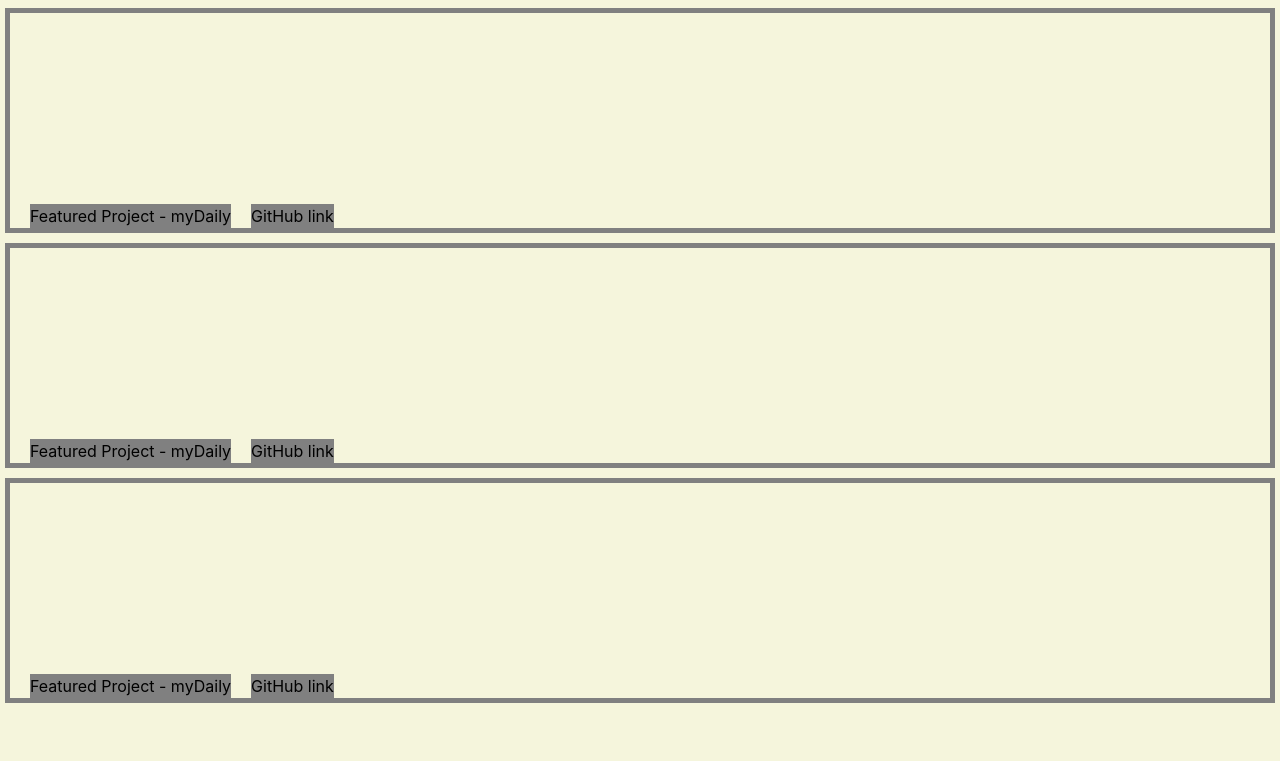
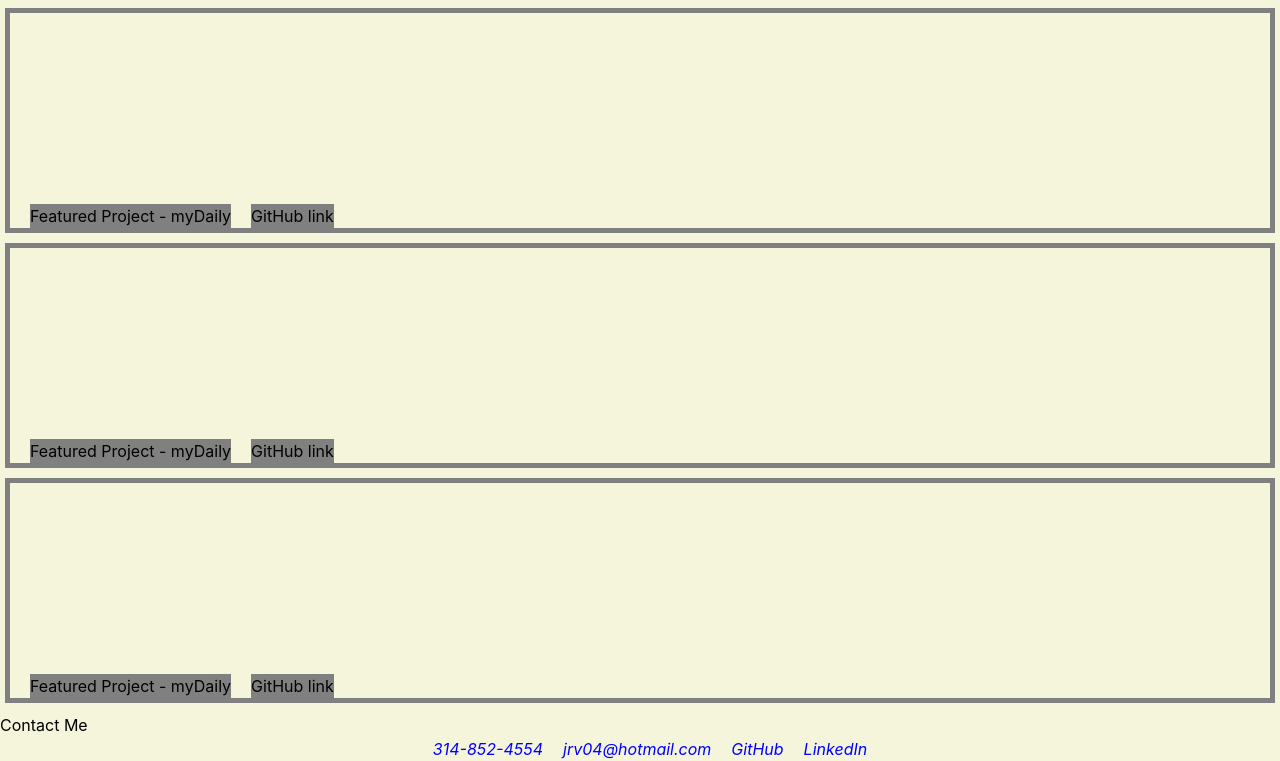
Before and after one commit to jrv7104/react-portfolio, a React (Create React App) app: page / in a window 1280 px wide. Shown: the part 1220-1981 px from the top of the page. Before the commit the page ends 1933 px from the top, so only its background shows below. Built offline with nearby package versions, Linux system fonts and the light colour scheme.

Commit message:
Add contact section

```diff
--- a/src/App.js
+++ b/src/App.js
@@ -1,4 +1,5 @@
 import About from './assets/components/About.js';
+import Contact from './assets/components/Contact.js';
 import Header from './assets/components/Header.js';
 import MainProject from './assets/components/MainProject.js';
 import projects from './assets/components/ProjectData.json'
@@ -10,6 +11,7 @@ function App() {
   {projects.map((project, index) => (
                 <MainProject key={index} project={project} />
             ))}
+    <Contact />
         </div>
     );
 }
```
